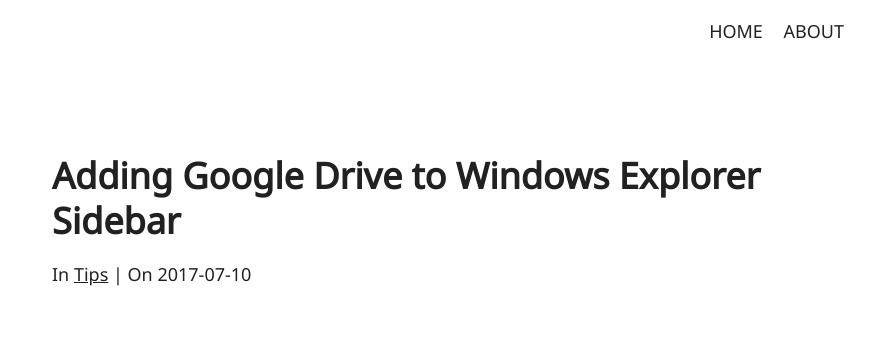
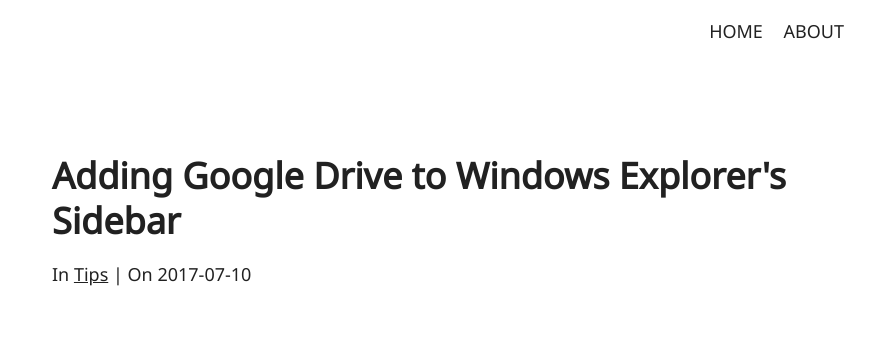
Before and after one commit to jspanchal/codetonics, a Jekyll site: the page built from _posts/tips/2017-07-10-adding-google-drive-to-explorer.md, in a window 1280 px wide. Shown: the top 351 px of the page, without its empty margins (188-1059 px from the left). Built offline with Jekyll 4.4.1, drawn with Linux system fonts in a browser that asks for light colours; nearby versions of some CDN libraries; comment, search, counter and statistics services are not loaded.

```diff
--- a/_posts/tips/2017-07-10-adding-google-drive-to-explorer.md
+++ b/_posts/tips/2017-07-10-adding-google-drive-to-explorer.md
@@ -1,5 +1,5 @@
 ---
-title: "Adding Google Drive to Windows Explorer Sidebar"
+title: "Adding Google Drive to Windows Explorer's Sidebar"
 category: "tips"
 tags: ["Tips", "Windows", "Google Drive"]
 image: "/image/add-google-drive-to-windows-explorer-sidebar.png"
```
